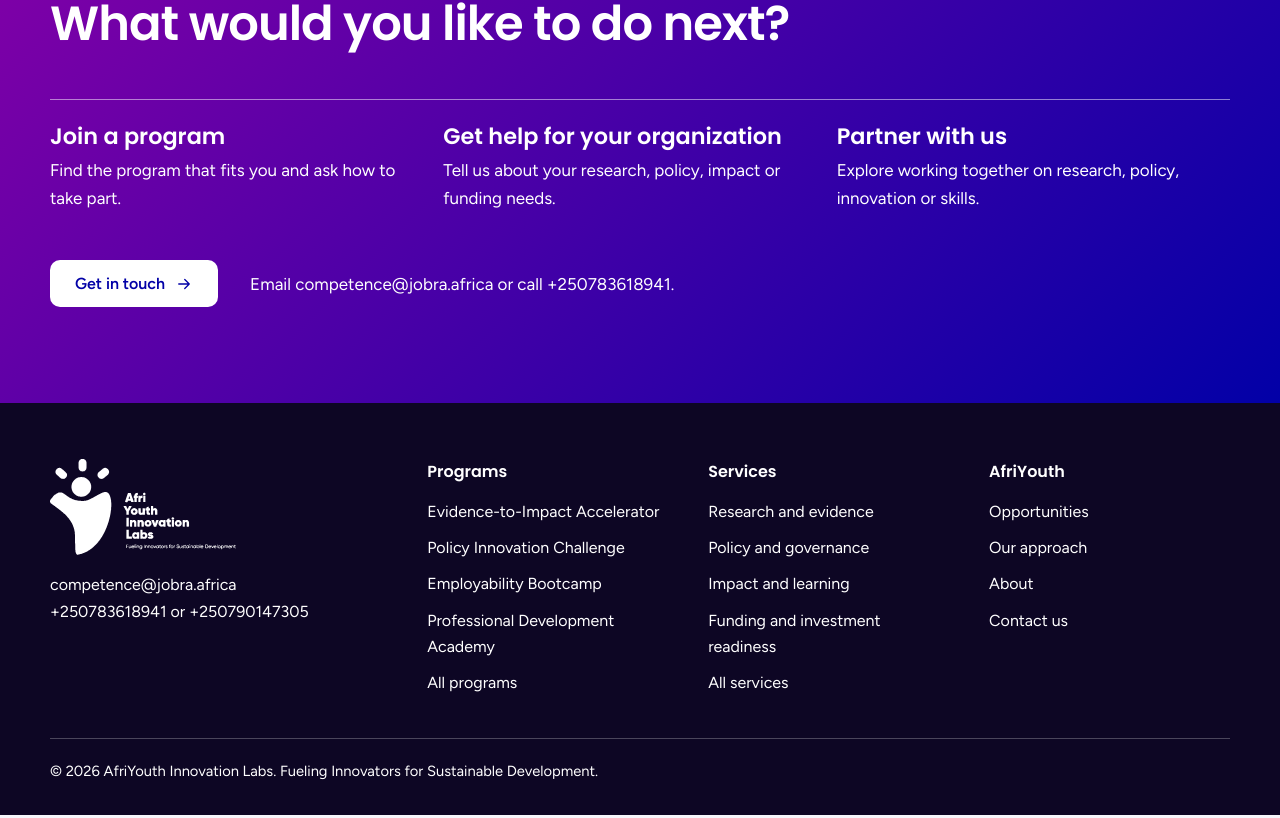
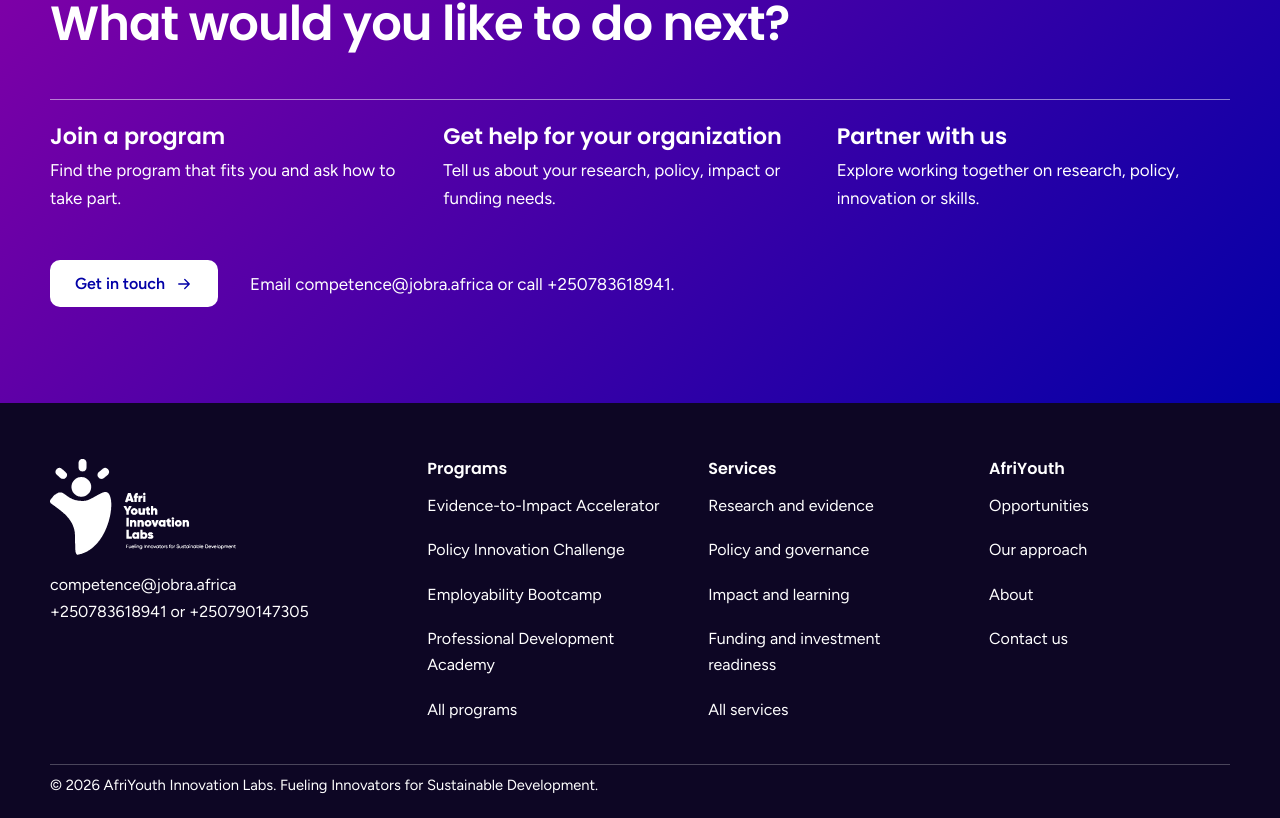
Before and after one commit to Abou-Sharif/afriyouth-next, a Next.js app: page / in a window 1280 px wide. Shown: the part 6664-7482 px from the top of the page. Built offline with nearby package versions, Linux system fonts and the light colour scheme.

Commit message:
Match footer, contact and CTA spacing to the design

```diff
--- a/app/globals.css
+++ b/app/globals.css
@@ -296,6 +296,7 @@ h3{font-size:1.2rem;line-height:1.3}
 .c-info li:last-child{border-bottom:1px solid var(--line)}
 .c-info b{display:block;font-family:var(--head);font-weight:600}
 .c-info span{color:var(--muted)}
+@media (max-width:640px){.c-info li{box-sizing:border-box;min-height:116px}}
 .inline-form{display:flex;gap:10px;flex-wrap:wrap;margin-top:20px;max-width:520px;align-items:flex-start}
 .inline-form .field{flex:1 1 240px;margin:0}
 .inline-form .btn{width:auto;flex:none}
@@ -310,6 +311,14 @@ h3{font-size:1.2rem;line-height:1.3}
 .footer nav a:hover{text-decoration:underline;text-underline-offset:3px}
 .footer :focus-visible{outline-color:#fff}
 .legal{display:flex;flex-wrap:wrap;justify-content:space-between;gap:8px 24px;padding-block:20px 32px;border-top:1px solid rgba(255,255,255,.25);font-size:.92rem}
+/* gaps as drawn in the design: links sit 8px apart on desktop (long titles wrap), the brand block is taller on phones */
+@media (min-width:901px){
+  .footer h3{line-height:1.3}
+  .footer nav a{margin-bottom:8px;padding-right:8px}
+  .footer nav a:last-child{margin-bottom:0}
+  .legal{padding-block:9px 21px;line-height:23px}
+}
+@media (max-width:640px){.foot-brand{padding-bottom:28px}.legal{padding-bottom:64px}}
 .totop{position:fixed;right:20px;bottom:20px;width:46px;height:46px;border-radius:50%;border:1px solid var(--line);background:var(--surface);color:var(--accent);display:grid;place-items:center;cursor:pointer;opacity:0;pointer-events:none;transform:translateY(8px);transition:opacity .2s,transform .2s;z-index:40}
 .totop.show{opacity:1;pointer-events:auto;transform:none}
 .totop .ic{transform:rotate(-90deg)}
@@ -371,6 +380,7 @@ h3{font-size:1.2rem;line-height:1.3}
   .grid3{grid-template-columns:1fr}
   .tl-btn{padding:14px 0 0;text-align:center}
   .tl-btn .ic{margin:0 auto 4px}
+  .tl-pp{box-sizing:border-box;min-height:24px;padding-block:0;line-height:1.2}
   .tl-btn b,.tl-btn .n{position:absolute;width:1px;height:1px;overflow:hidden;clip:rect(0 0 0 0);white-space:nowrap}
   .tl-panel{margin-top:16px;padding:20px;gap:16px}
   .tl-panel h3{font-size:1.25rem;margin-bottom:6px}
@@ -532,6 +542,8 @@ a.j-row:hover .j-rt{color:var(--accent)}
 .j-cta-l span{display:block;margin-top:6px}
 .j-cta-l a:hover b{text-decoration:underline;text-underline-offset:4px}
 .j-cta-b{display:flex;flex-wrap:wrap;align-items:center;gap:16px 32px}
+/* the design frame for this block is 26px shorter than its text on phones */
+@media (max-width:640px){.j-cta-b{margin-bottom:-26px}}
 .j-cta :focus-visible{outline-color:#fff}
 
 @media (max-width:1020px){
```
